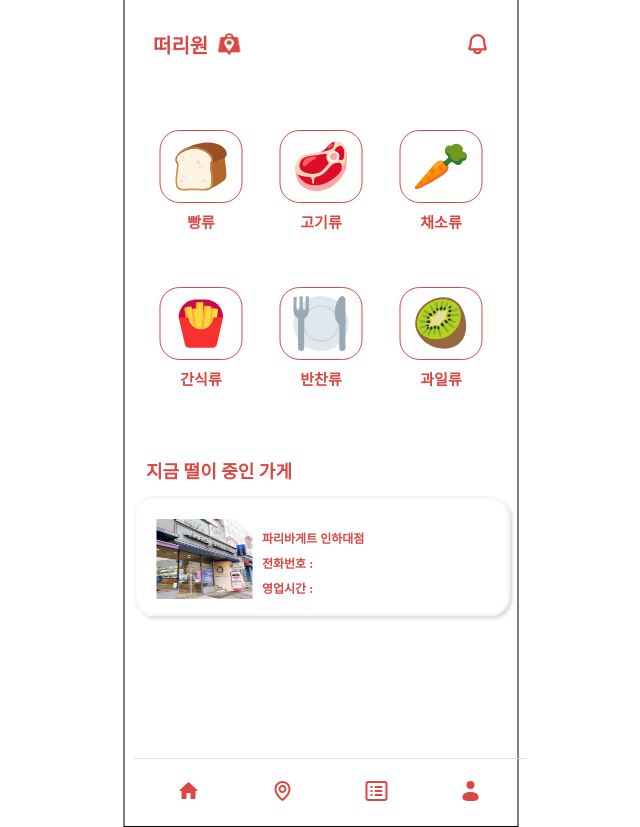
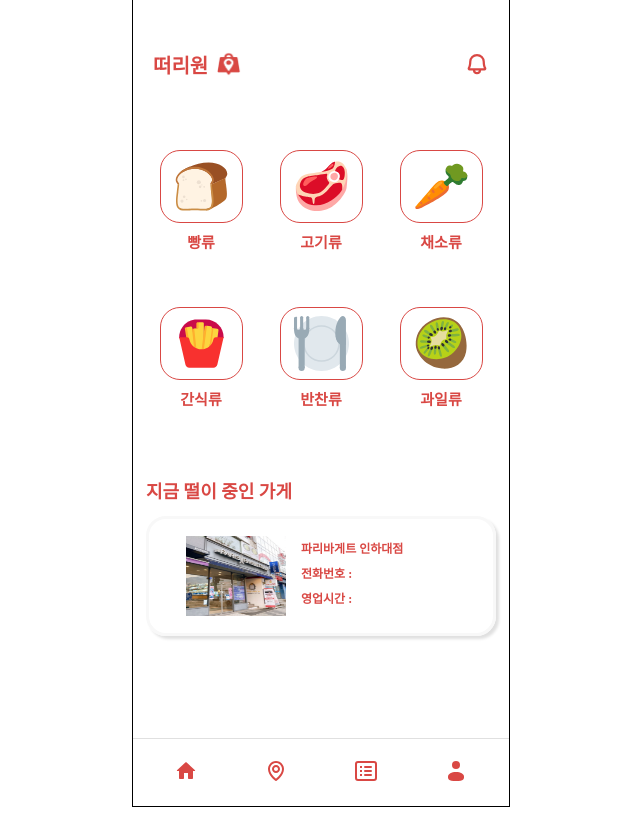
Before and after one commit to yoon630/ThirtyOne_Front, a React (Vite) app in the folder thirtyone_front/: page /userhome in a window 1280 px wide. Shown: the whole page, without its empty margins (319-959 px from the left). Built offline with nearby package versions, Linux system fonts and the light colour scheme.

Commit message:
userhome update

```diff
--- a/thirtyone_front/src/App.jsx
+++ b/thirtyone_front/src/App.jsx
@@ -18,7 +18,7 @@ import Login from "./pages/dongjae/Login";
 // Yoonseon part
 import UserHome from "./pages/Yoonseon/UserHome";
 import Search from "./pages/Yoonseon/Search";
-import Map from "./pages/Yoonseon/Map";
+
 import ItemPage from "./pages/Yoonseon/ItemPage";
 import ItemOrder from "./pages/Yoonseon/ItemOrder";
 
@@ -32,7 +32,7 @@ function App() {
             <Route path="/userhome" element={<UserHome />} />
             <Route path="/search" element={<Search />} />
             <Route path="/search" element={<Search />} />
-            <Route path="/map" element={<Map />} />
+
             <Route path="/itempage" element={<ItemPage />} />
             <Route path="/itemorder" element={<ItemOrder />} />
           </Route>
--- a/thirtyone_front/src/components/Store.jsx
+++ b/thirtyone_front/src/components/Store.jsx
@@ -3,18 +3,22 @@ import styled from "styled-components";
 import React from "react";
 
 const Box = styled.div`
-  width: 100%;
+  width: 350px;
   height: 120px;
-  padding: 20px;
+  padding: 10px;
   box-sizing: border-box;
   display: flex;
+  align-items: center;
+  justify-content: center;
   box-shadow: 3px 3px 3px #e0e0e0;
   border-radius: 20px;
   border: 3px solid #f8f8f8;
+  margin: auto;
 `;
 const Image = styled.img`
-  width: 96px;
+  width: 100px;
   height: 80px;
+  margin: 5px;
 `;
 
 const TitleBox = styled.div`
--- a/thirtyone_front/src/pages/Yoonseon/Map.jsx
+++ /dev/null
@@ -1,9 +0,0 @@
-// 지도 클릭했을 때 나오는 페이지
-import React from "react";
-import styled from "styled-components";
-
-const Map = () => {
-  return <></>;
-};
-
-export default Map;
--- a/thirtyone_front/src/pages/Yoonseon/UserHome.jsx
+++ b/thirtyone_front/src/pages/Yoonseon/UserHome.jsx
@@ -16,7 +16,9 @@ const UserHome = () => {
       <main>
         <Category />
         <div className="store">지금 떨이 중인 가게</div>
-        <Store></Store>
+        <div className="storecontainer">
+          <Store></Store>
+        </div>
       </main>
       <footer>
         <Navbar />
--- a/thirtyone_front/src/pages/dongjae/Layout.jsx
+++ b/thirtyone_front/src/pages/dongjae/Layout.jsx
@@ -3,8 +3,8 @@ import styled from "styled-components";
 import { Outlet } from "react-router-dom";
 
 const Layout_wrapper = styled.div`
-  width: 393px;
-  height: 852px;
+  width: 376px;
+  height: 812px;
   display: flex;
   flex-direction: column;
   border: 1px solid black;
```
Also changed, not shown: thirtyone_front/src/pages/dongjae/yoonseon/UserHome.jsx (deleted, +0 -8 lines).
